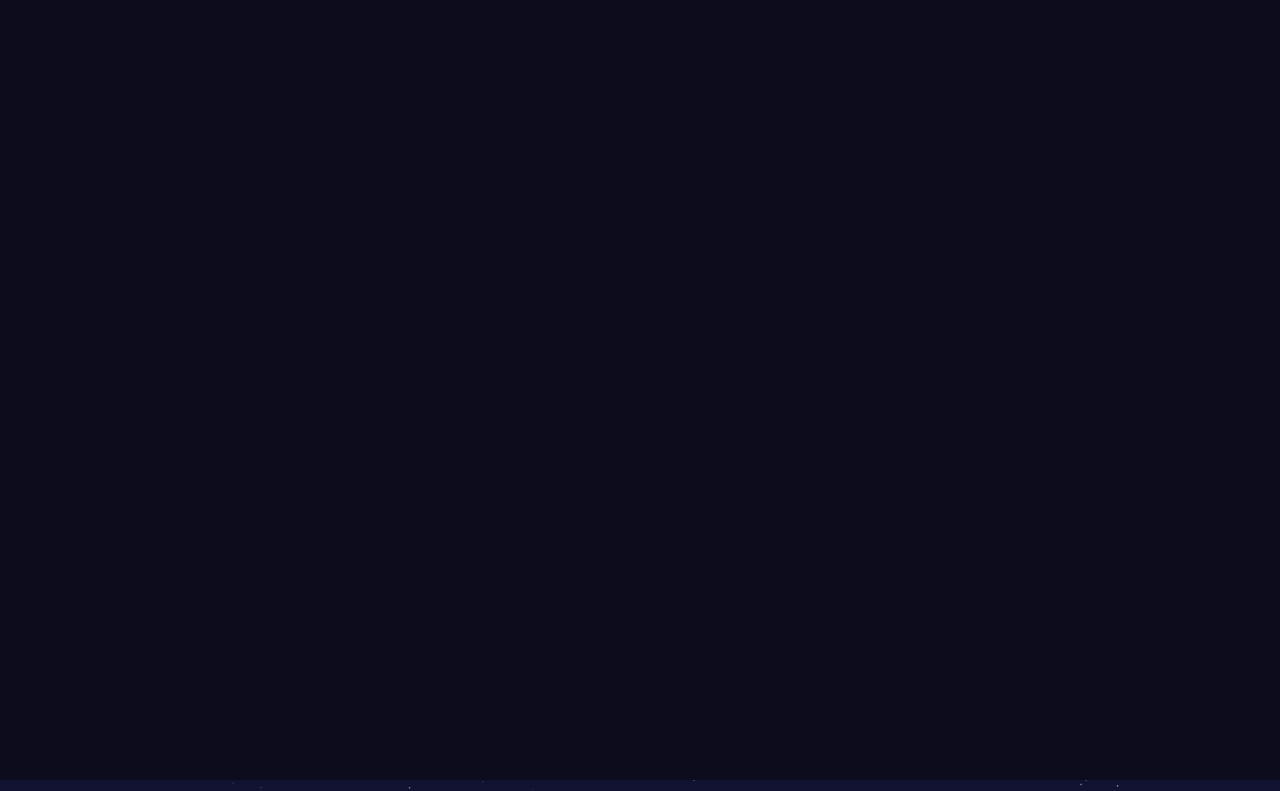
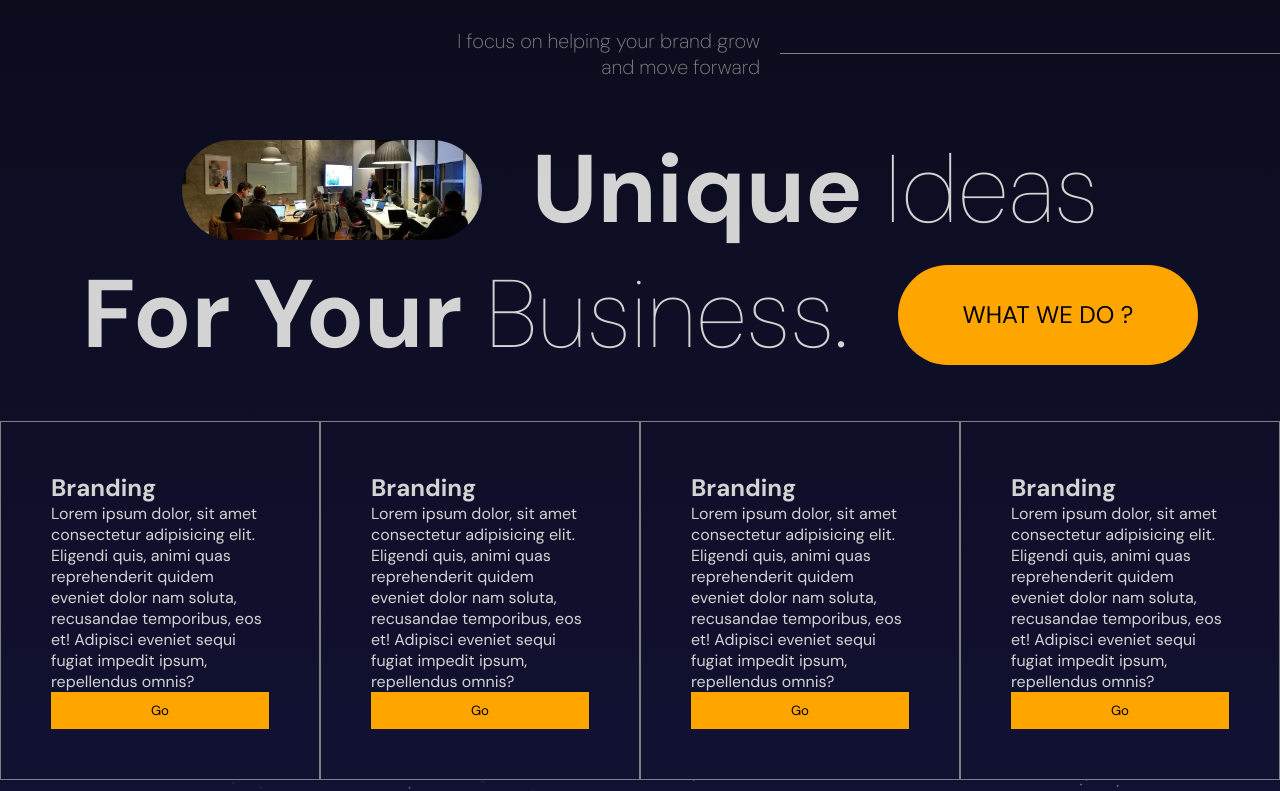
Before and after one commit to Angel-M-R/framer-motion-project, a React (Vite) app: page / in a window 1280 px wide. Shown: the part 1620-2411 px from the top of the page. Built offline with nearby package versions, Linux system fonts and the light colour scheme.

Commit message:
service section

```diff
--- a/src/App.jsx
+++ b/src/App.jsx
@@ -1,6 +1,7 @@
 import "./app.scss"
 import Hero from "./sections/hero/Hero";
 import Navbar from "./sections/navbar/Navbar";
+import Services from "./sections/services/Services";
 import Parallax from "./sections/sidebar/parallax/Parallax";
 
 const App = () => {
@@ -12,7 +13,9 @@
     <section id="Services">
       <Parallax type="services"/>
     </section>
-    <section>Services</section>
+    <section>
+      <Services/>
+    </section>
     <section id="Portfolio">
       <Parallax type="portfolio"/>
     </section>
--- /dev/null
+++ b/src/sections/services/Services.jsx
@@ -0,0 +1,70 @@
+import {motion, useInView} from "framer-motion";
+import "./services.scss";
+import { useRef } from "react";
+
+
+const variants = {
+  initial:{
+    x:-500,
+    y:100,
+    opacity: 0
+  },
+  animate: {
+    x: 0,
+    opacity: 1,
+    y: 0,
+    transition: {
+      duration: 1,
+      staggerChildren: 0.3,
+    }
+  }
+}
+
+const Services = () => {
+
+  const ref = useRef();
+  const isInView = useInView(ref, {margin: "-100px"})
+
+  return (
+    <motion.div ref={ref} animate={isInView && "animate"} className='services' variants={variants} initial="initial">
+      <motion.div variants={variants} className='textContainer'>
+        <p>I focus on helping your brand grow<br/> and move forward</p>
+        <hr/>
+      </motion.div>
+      <motion.div variants={variants} className='titleContainer'>
+        <div className="title">
+          <img src="/people.webp" alt=""/>
+          <h1><motion.b whileHover={{color:"orange"}}>Unique</motion.b> Ideas</h1>
+        </div>
+        <div className="title">
+          <h1><motion.b whileHover={{color:"orange"}}>For Your </motion.b>Business.</h1>
+          <button>WHAT WE DO ?</button>
+        </div>
+      </motion.div>
+      <motion.div variants={variants} className='listContainer'>
+        <div className="box">
+          <h2>Branding</h2>
+          <p>Lorem ipsum dolor, sit amet consectetur adipisicing elit. Eligendi quis, animi quas reprehenderit quidem eveniet dolor nam soluta, recusandae temporibus, eos et! Adipisci eveniet sequi fugiat impedit ipsum, repellendus omnis?</p>
+          <button>Go</button>
+        </div>
+        <div className="box">
+          <h2>Branding</h2>
+          <p>Lorem ipsum dolor, sit amet consectetur adipisicing elit. Eligendi quis, animi quas reprehenderit quidem eveniet dolor nam soluta, recusandae temporibus, eos et! Adipisci eveniet sequi fugiat impedit ipsum, repellendus omnis?</p>
+          <button>Go</button>
+        </div>
+        <div className="box">
+          <h2>Branding</h2>
+          <p>Lorem ipsum dolor, sit amet consectetur adipisicing elit. Eligendi quis, animi quas reprehenderit quidem eveniet dolor nam soluta, recusandae temporibus, eos et! Adipisci eveniet sequi fugiat impedit ipsum, repellendus omnis?</p>
+          <button>Go</button>
+        </div>
+        <div className="box">
+          <h2>Branding</h2>
+          <p>Lorem ipsum dolor, sit amet consectetur adipisicing elit. Eligendi quis, animi quas reprehenderit quidem eveniet dolor nam soluta, recusandae temporibus, eos et! Adipisci eveniet sequi fugiat impedit ipsum, repellendus omnis?</p>
+          <button>Go</button>
+        </div>
+      </motion.div>
+    </motion.div>
+  )
+}
+
+export default Services
--- /dev/null
+++ b/src/sections/services/services.scss
@@ -0,0 +1,83 @@
+.services{
+  background: linear-gradient(180deg, #0c0c1d, #111132);
+  height: 100%;
+  display: flex;
+  flex-direction: column;
+  justify-content: space-between;
+
+  .textContainer{
+    flex: 1;
+    align-self: flex-end;
+    display: flex;
+    align-items: center;
+    gap: 20px;
+
+    p{
+      font-weight: 200;
+      font-size: 20px;
+      color: gray;
+      text-align: right;
+    }
+    hr{
+      width: 500px;
+      border: none;
+      border-top: 0.5px solid gray;
+    }
+  }
+  .titleContainer{
+    flex: 2;
+    display: flex;
+    flex-direction: column;
+    align-items: center;
+
+    .title{
+      display: flex;
+      gap: 50px;
+      align-items: center;
+
+      img{
+        width: 300px;
+        height: 100px;
+        border-radius: 50px;
+        object-fit: cover;
+      }
+
+      h1{
+        font-size: 96px;
+        font-weight: 100;
+      }
+      button{
+        width: 300px;
+        height: 100px;
+        border-radius: 50px;
+        background-color: orange;
+        border: none;
+        font-size: 24px;
+        cursor:pointer;
+      }
+    }
+  }
+
+  .listContainer {
+    flex:2;
+    display: flex;
+    max-width: 1366px;
+    margin: auto;
+
+    .box{
+      padding: 50px;
+      border: 0.5px solid gray;
+      display: flex;
+      flex-direction: column;
+      justify-content: space-between;
+
+      button{
+        background-color: orange;
+        padding: 10px;
+        border: none;
+        cursor: pointer;
+      }
+    }
+
+  }
+}
```
